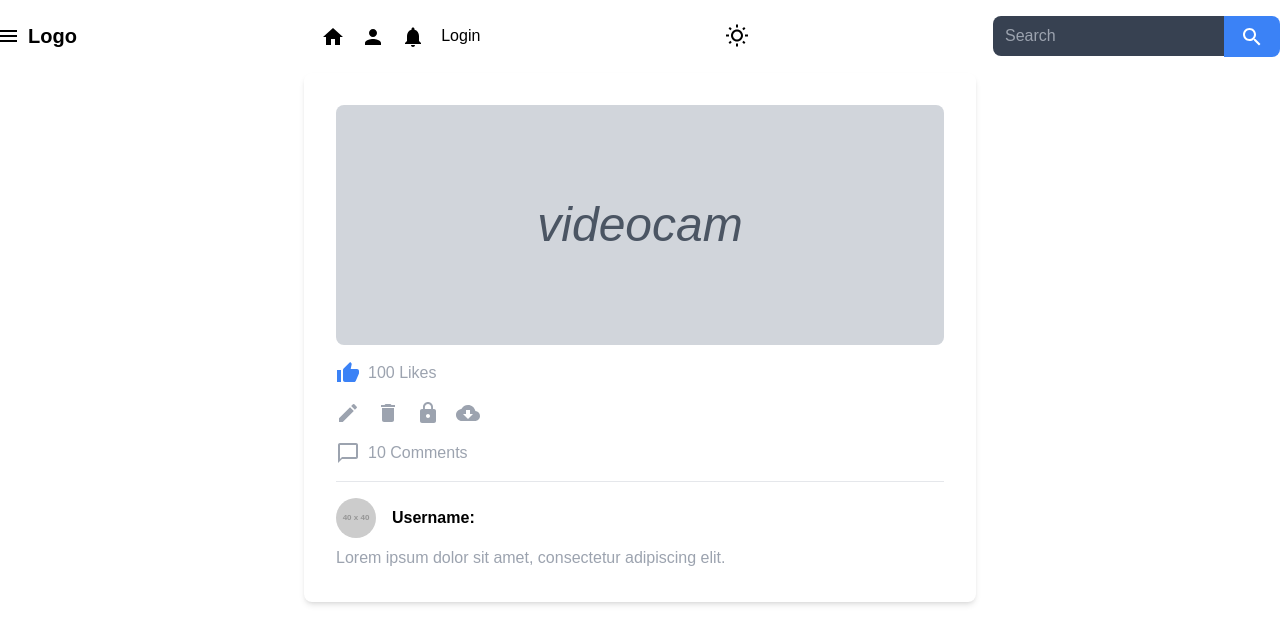
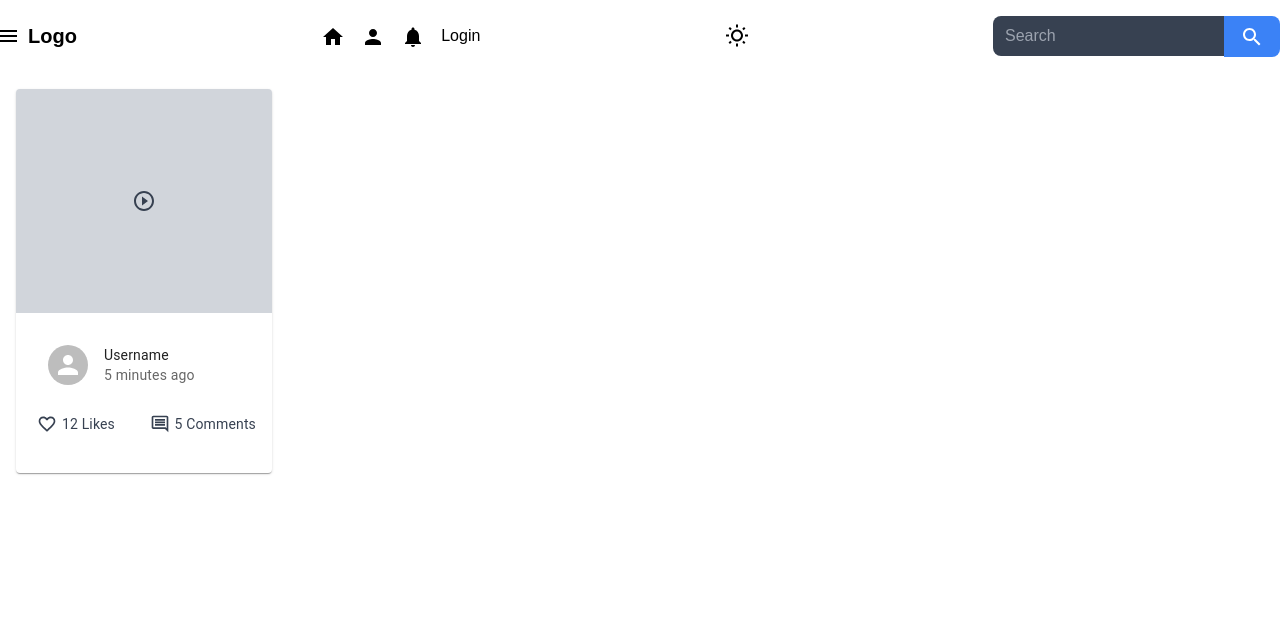
Before and after one commit to ProperPoe/videoStorage-app.github.io, a React (Create React App) app in the folder client/: page / in a window 1280 px wide. Both pictures are taken after typing "Sample", "name@example.com", "Sample123" into the empty fields and a click on the button "Sign Up". Shown: the top 644 px of the page. Built offline with nearby package versions, Linux system fonts and the light colour scheme.

Commit message:
Implemented Post thumbnail design and ViewPost full design with dark mode support

```diff
--- a/client/src/components/Post.tsx
+++ b/client/src/components/Post.tsx
@@ -1,13 +1,50 @@
-import React from 'react'
+import React from 'react';
+import { Avatar, Card, CardActions, CardContent, CardHeader, IconButton, Typography } from '@mui/material';
+import { CommentOutlined, FavoriteBorderOutlined, PlayCircleOutline } from '@mui/icons-material';
+import { useSelector } from 'react-redux';
+import { RootState } from '../store/store';
 
 interface Props {}
 
 function Post(props: Props) {
-    const {} = props
+    const isDarkMode = useSelector((state: RootState) => state.darkMode.isDarkMode);
+
+    // Define class names based on dark mode
+    const cardClassName = `w-64 h-96 overflow-hidden shadow-md rounded-md m-4 relative transition transform hover:scale-105 ${isDarkMode ? 'bg-gray-700 text-white' : 'bg-white'}`;
+    const iconColor = isDarkMode ? 'text-white' : 'text-gray-700';
 
     return (
-        <h1>Damnnnn</h1>
-    )
+        <Card className={cardClassName}>
+            {/* Thumbnail */}
+            <div className="w-full h-56 bg-gray-300 relative">
+                <PlayCircleOutline className="absolute inset-1/2 text-gray-700 text-5xl transform -translate-x-1/2 -translate-y-1/2" />
+            </div>
+            <CardContent className={`p-2 ${isDarkMode ? 'bg-gray-900 text-white' : 'bg-white'}`}>
+                {/* User Info */}
+                <CardHeader
+                avatar={<Avatar />}
+                title="Username"
+                subheader="5 minutes ago"
+                className="p-2"
+                />
+                {/* Likes and Comments */}
+                <div className="flex justify-between items-center mt-2">
+                    <div className="flex items-center">
+                        <IconButton size="small">
+                            <FavoriteBorderOutlined fontSize="small" className={iconColor} />
+                        </IconButton>
+                        <Typography variant="body2" className={isDarkMode ? 'text-white' : 'text-gray-700'}>12 Likes</Typography>
+                    </div>
+                    <div className="flex items-center">
+                        <IconButton size="small">
+                            <CommentOutlined fontSize="small" className={iconColor} />
+                        </IconButton>
+                        <Typography variant="body2" className={isDarkMode ? 'text-white' : 'text-gray-700'}>5 Comments</Typography>
+                    </div>
+                </div>
+            </CardContent>
+        </Card>
+    );
 }
 
-export default Post
+export default Post;
--- a/client/src/pages/Home/Home.tsx
+++ b/client/src/pages/Home/Home.tsx
@@ -21,9 +21,9 @@ class Homepage extends PureComponent<Props, State> {
         return (
            <>
             {/* <h1 className="text-3xl font-bold underline">Hiiii!</h1>
-            <PostForm/>
-            <Posts/> */}
-            <ViewPost/>
+            <PostForm/>*/}
+            <Posts/>
+            {/* <ViewPost/> */}
            </>
         )
     }
```
